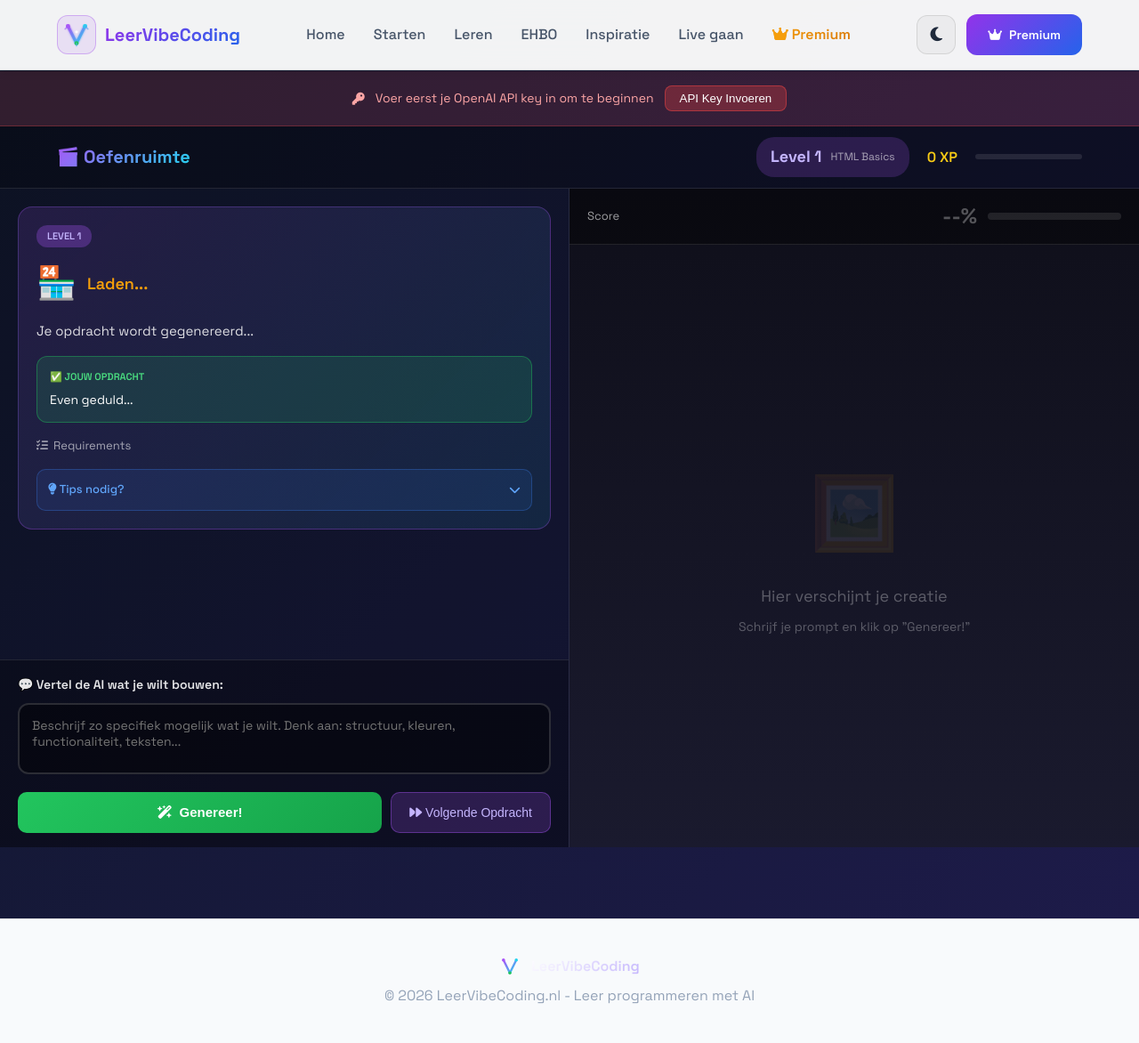
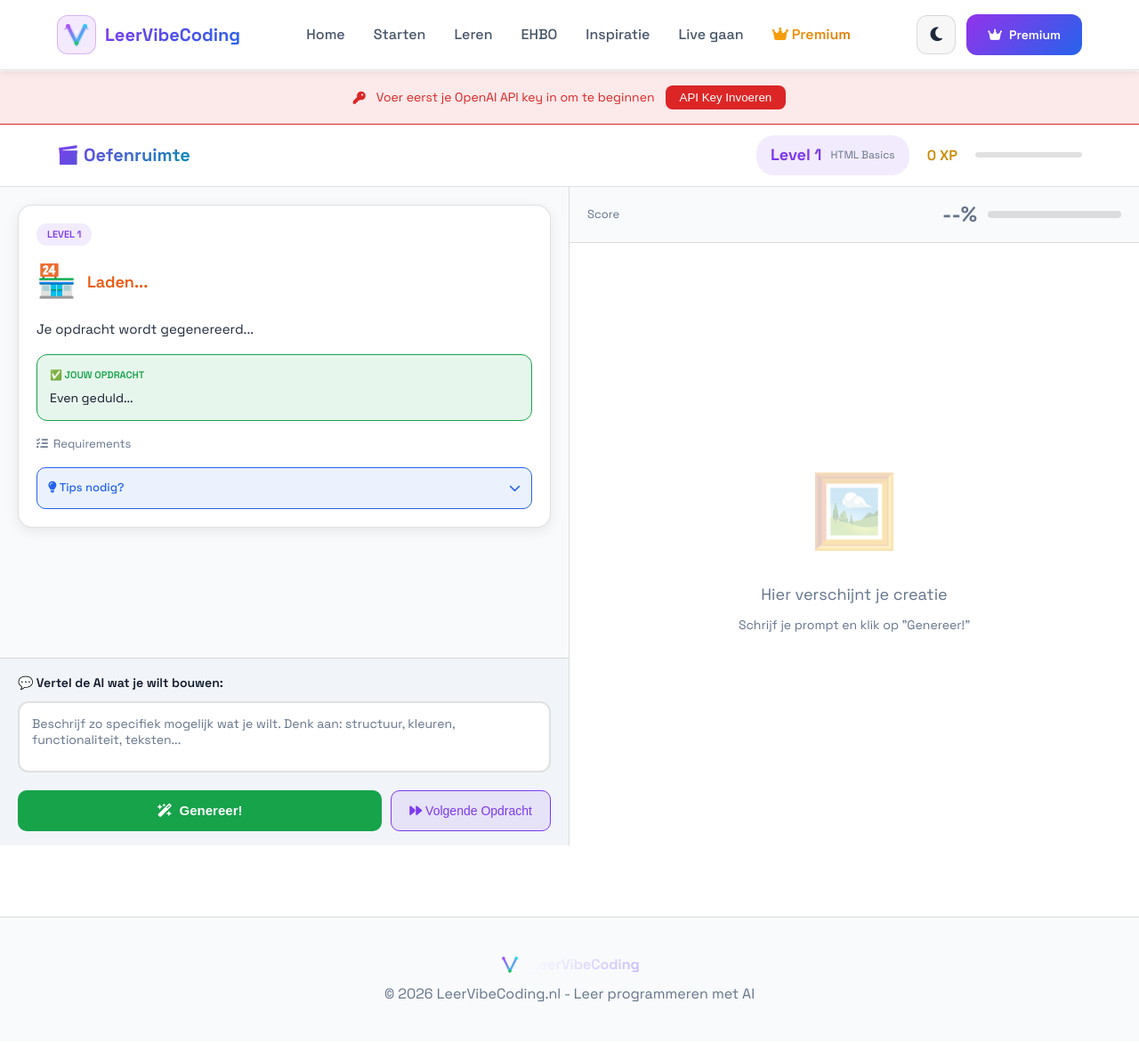
Before and after one commit to Aqua-Devs/leervibecoding, a Flask app: page /premium/oefenruimte in a window 1280 px wide. Shown: the whole page at 89% size. After the commit the page ends 1126 px from the top, so only its background shows below. Run offline with Flask 3, Linux system fonts and the light colour scheme.

Commit message:
Premium features + Light/Dark mode

```diff
--- a/templates/base.html
+++ b/templates/base.html
@@ -82,44 +82,58 @@
             --bg2: #f8fafc;
             --bg3: #f1f5f9;
             --glass: rgba(0,0,0,0.03);
-            --border: rgba(0,0,0,0.1);
+            --border: rgba(0,0,0,0.12);
             --text: #1e293b;
             --text1: #0f172a;
             --text2: #475569;
-            --text3: #94a3b8;
-            --purple: #9333ea;
+            --text3: #64748b;
+            --purple: #7c3aed;
+            --purple-light: rgba(124,58,237,0.1);
             --blue: #2563eb;
             --cyan: #0891b2;
             --green: #16a34a;
+            --green-light: rgba(22,163,74,0.1);
             --yellow: #ca8a04;
+            --yellow-light: rgba(202,138,4,0.1);
             --red: #dc2626;
+            --red-light: rgba(220,38,38,0.1);
             --orange: #ea580c;
+            --orange-light: rgba(234,88,12,0.1);
             --card-bg: #ffffff;
-            --nav-bg: rgba(255,255,255,0.95);
-            --shadow: rgba(0,0,0,0.1);
+            --nav-bg: rgba(255,255,255,0.98);
+            --shadow: rgba(0,0,0,0.08);
+            --icon-color: #475569;
+            --code-bg: #f1f5f9;
         }
 
         /* Dark Mode */
         [data-theme="dark"] {
-            --bg: #13131d;
+            --bg: #0f0f17;
             --bg2: #1a1a28;
             --bg3: #222233;
             --glass: rgba(255,255,255,0.06);
-            --border: rgba(255,255,255,0.12);
-            --text: #ffffff;
+            --border: rgba(255,255,255,0.1);
+            --text: #f1f5f9;
             --text1: #ffffff;
-            --text2: rgba(255,255,255,0.75);
-            --text3: rgba(255,255,255,0.5);
+            --text2: #cbd5e1;
+            --text3: #94a3b8;
             --purple: #a855f7;
+            --purple-light: rgba(168,85,247,0.15);
             --blue: #3b82f6;
             --cyan: #22d3ee;
             --green: #4ade80;
+            --green-light: rgba(74,222,128,0.15);
             --yellow: #facc15;
+            --yellow-light: rgba(250,204,21,0.15);
             --red: #f87171;
+            --red-light: rgba(248,113,113,0.15);
             --orange: #fb923c;
+            --orange-light: rgba(251,146,60,0.15);
             --card-bg: #1a1a28;
-            --nav-bg: rgba(10,10,15,0.95);
-            --shadow: rgba(0,0,0,0.3);
+            --nav-bg: rgba(15,15,23,0.98);
+            --shadow: rgba(0,0,0,0.4);
+            --icon-color: #94a3b8;
+            --code-bg: #13131d;
         }
 
         * { margin: 0; padding: 0; box-sizing: border-box; }
@@ -325,10 +339,10 @@
             font-weight: 600;
         }
 
-        .badge-beginner, .badge-makkelijk { background: rgba(74,222,128,0.2); color: var(--green); }
-        .badge-gemiddeld { background: rgba(250,204,21,0.2); color: var(--yellow); }
-        .badge-gevorderd, .badge-moeilijk { background: rgba(248,113,113,0.2); color: var(--red); }
-        .badge-expert { background: rgba(168,85,247,0.2); color: var(--purple); }
+        .badge-beginner, .badge-makkelijk { background: var(--green-light); color: var(--green); }
+        .badge-gemiddeld { background: var(--yellow-light); color: var(--yellow); }
+        .badge-gevorderd, .badge-moeilijk { background: var(--red-light); color: var(--red); }
+        .badge-expert { background: var(--purple-light); color: var(--purple); }
 
         /* Modal */
         .modal-overlay {
--- a/templates/studio.html
+++ b/templates/studio.html
@@ -13,22 +13,22 @@
 
 {% block extra_css %}
 <style>
-    body { background: linear-gradient(135deg, #0f172a 0%, #1e1b4b 100%); overflow-x: hidden; }
+    body { background: var(--bg); overflow-x: hidden; }
 
     /* Header */
     .studio-header {
         padding: 12px 0;
-        background: rgba(0,0,0,0.4);
-        border-bottom: 1px solid rgba(255,255,255,0.1);
+        background: var(--nav-bg);
+        border-bottom: 1px solid var(--border);
         position: sticky; top: 0; z-index: 100;
     }
     .studio-header-inner {
         display: flex; justify-content: space-between; align-items: center;
         flex-wrap: wrap; gap: 12px;
     }
-    .studio-title { font-size: 20px; display: flex; align-items: center; gap: 10px; }
+    .studio-title { font-size: 20px; display: flex; align-items: center; gap: 10px; color: var(--text1); }
     .studio-title span {
-        background: linear-gradient(135deg, #a855f7, #22d3ee);
+        background: linear-gradient(135deg, var(--purple), var(--cyan));
         -webkit-background-clip: text; -webkit-text-fill-color: transparent;
         font-weight: 700;
     }
@@ -37,13 +37,13 @@
     .stats-bar { display: flex; align-items: center; gap: 20px; }
     .level-display {
         display: flex; align-items: center; gap: 10px;
-        background: rgba(168,85,247,0.2); padding: 8px 16px; border-radius: 20px;
+        background: var(--purple-light); padding: 8px 16px; border-radius: 20px;
     }
-    .level-num { font-size: 18px; font-weight: 700; color: #c4b5fd; }
-    .level-name { font-size: 12px; color: rgba(255,255,255,0.6); }
-    .xp-display { font-size: 16px; color: #facc15; font-weight: 600; }
-    .xp-bar { width: 120px; height: 6px; background: rgba(255,255,255,0.1); border-radius: 10px; overflow: hidden; }
-    .xp-fill { height: 100%; background: linear-gradient(90deg, #facc15, #f59e0b); border-radius: 10px; transition: width 0.5s; }
+    .level-num { font-size: 18px; font-weight: 700; color: var(--purple); }
+    .level-name { font-size: 12px; color: var(--text3); }
+    .xp-display { font-size: 16px; color: var(--yellow); font-weight: 600; }
+    .xp-bar { width: 120px; height: 6px; background: var(--border); border-radius: 10px; overflow: hidden; }
+    .xp-fill { height: 100%; background: linear-gradient(90deg, var(--yellow), var(--orange)); border-radius: 10px; transition: width 0.5s; }
 
     /* Main Studio Layout */
     .studio-main {
@@ -55,8 +55,8 @@
     /* Left Panel - Assignment & Input */
     .left-panel {
         display: flex; flex-direction: column;
-        background: rgba(0,0,0,0.2);
-        border-right: 1px solid rgba(255,255,255,0.1);
+        background: var(--bg2);
+        border-right: 1px solid var(--border);
         overflow: hidden;
     }
 
@@ -64,125 +64,127 @@
     .assignment-section { padding: 20px; flex: 1; overflow-y: auto; position: relative; }
 
     .assignment-card {
-        background: linear-gradient(135deg, rgba(168,85,247,0.15), rgba(34,211,238,0.1));
-        border: 1px solid rgba(168,85,247,0.3);
+        background: var(--card-bg);
+        border: 1px solid var(--border);
         border-radius: 16px; padding: 20px; margin-bottom: 16px;
+        box-shadow: 0 4px 15px var(--shadow);
     }
     .assignment-header { display: flex; justify-content: space-between; align-items: flex-start; margin-bottom: 12px; }
     .assignment-level {
-        background: rgba(168,85,247,0.3); padding: 4px 12px; border-radius: 12px;
-        font-size: 11px; font-weight: 600; color: #c4b5fd; text-transform: uppercase;
+        background: var(--purple-light); padding: 4px 12px; border-radius: 12px;
+        font-size: 11px; font-weight: 600; color: var(--purple); text-transform: uppercase;
     }
-    .assignment-level.ai { background: rgba(34,197,94,0.3); color: #4ade80; }
+    .assignment-level.ai { background: var(--green-light); color: var(--green); }
 
     .client-info { display: flex; align-items: center; gap: 12px; margin-bottom: 12px; }
     .client-avatar { font-size: 36px; }
-    .client-name { font-size: 18px; font-weight: 600; color: #f59e0b; }
+    .client-name { font-size: 18px; font-weight: 600; color: var(--orange); }
 
-    .scenario-text { color: rgba(255,255,255,0.85); font-size: 15px; line-height: 1.6; margin-bottom: 16px; }
+    .scenario-text { color: var(--text); font-size: 15px; line-height: 1.6; margin-bottom: 16px; }
 
     .task-box {
-        background: rgba(34,197,94,0.15); border: 1px solid rgba(34,197,94,0.4);
+        background: var(--green-light); border: 1px solid var(--green);
         border-radius: 12px; padding: 14px; margin-bottom: 16px;
     }
-    .task-label { font-size: 11px; color: #4ade80; font-weight: 600; text-transform: uppercase; margin-bottom: 6px; }
-    .task-text { color: white; font-size: 14px; line-height: 1.5; }
+    .task-label { font-size: 11px; color: var(--green); font-weight: 600; text-transform: uppercase; margin-bottom: 6px; }
+    .task-text { color: var(--text1); font-size: 14px; line-height: 1.5; }
 
     /* Requirements checklist */
     .requirements-box { margin-bottom: 16px; }
-    .requirements-title { font-size: 13px; color: rgba(255,255,255,0.6); margin-bottom: 10px; display: flex; align-items: center; gap: 6px; }
+    .requirements-title { font-size: 13px; color: var(--text3); margin-bottom: 10px; display: flex; align-items: center; gap: 6px; }
     .requirement-item {
         display: flex; align-items: center; gap: 8px;
         padding: 8px 12px; margin-bottom: 6px;
-        background: rgba(255,255,255,0.05); border-radius: 8px;
-        font-size: 13px; color: rgba(255,255,255,0.7);
+        background: var(--glass); border-radius: 8px;
+        font-size: 13px; color: var(--text2);
     }
-    .requirement-item.met { background: rgba(34,197,94,0.15); color: #4ade80; }
-    .requirement-item.met::before { content: "✓"; color: #4ade80; font-weight: bold; }
-    .requirement-item.unmet::before { content: "○"; color: rgba(255,255,255,0.4); }
+    .requirement-item.met { background: var(--green-light); color: var(--green); }
+    .requirement-item.met::before { content: "✓"; color: var(--green); font-weight: bold; }
+    .requirement-item.unmet::before { content: "○"; color: var(--text3); }
 
     /* Hints */
     .hints-toggle {
-        background: rgba(59,130,246,0.1); border: 1px solid rgba(59,130,246,0.3);
+        background: rgba(59,130,246,0.1); border: 1px solid var(--blue);
         border-radius: 10px; padding: 12px; cursor: pointer;
         display: flex; justify-content: space-between; align-items: center;
-        color: #60a5fa; font-size: 13px; font-weight: 500;
+        color: var(--blue); font-size: 13px; font-weight: 500;
     }
     .hints-toggle:hover { background: rgba(59,130,246,0.15); }
     .hints-content { display: none; padding: 12px; background: rgba(59,130,246,0.05); border-radius: 0 0 10px 10px; margin-top: -1px; }
     .hints-content.show { display: block; }
-    .hint-item { color: rgba(255,255,255,0.7); font-size: 13px; margin-bottom: 6px; padding-left: 20px; position: relative; }
+    .hint-item { color: var(--text2); font-size: 13px; margin-bottom: 6px; padding-left: 20px; position: relative; }
     .hint-item::before { content: "💡"; position: absolute; left: 0; }
 
     /* Input Section */
     .input-section {
         padding: 16px 20px;
-        background: rgba(0,0,0,0.3);
-        border-top: 1px solid rgba(255,255,255,0.1);
+        background: var(--bg3);
+        border-top: 1px solid var(--border);
         flex-shrink: 0;
     }
-    .input-label { font-size: 14px; font-weight: 600; margin-bottom: 10px; color: rgba(255,255,255,0.9); }
+    .input-label { font-size: 14px; font-weight: 600; margin-bottom: 10px; color: var(--text1); }
     .prompt-input {
         width: 100%; min-height: 80px; padding: 14px;
-        background: rgba(0,0,0,0.4); border: 2px solid rgba(255,255,255,0.15);
-        border-radius: 12px; color: white; font-family: inherit; font-size: 14px;
+        background: var(--card-bg); border: 2px solid var(--border);
+        border-radius: 12px; color: var(--text); font-family: inherit; font-size: 14px;
         resize: none; transition: all 0.3s;
     }
-    .prompt-input:focus { outline: none; border-color: #a855f7; box-shadow: 0 0 20px rgba(168,85,247,0.2); }
+    .prompt-input:focus { outline: none; border-color: var(--purple); box-shadow: 0 0 20px rgba(147,51,234,0.2); }
+    .prompt-input::placeholder { color: var(--text3); }
 
     .btn-row { display: flex; gap: 10px; margin-top: 12px; }
     .btn-submit {
         flex: 1; padding: 14px;
-        background: linear-gradient(135deg, #22c55e, #16a34a);
+        background: linear-gradient(135deg, var(--green), #16a34a);
         border: none; border-radius: 10px; color: white;
         font-size: 15px; font-weight: 600; cursor: pointer;
         display: flex; align-items: center; justify-content: center; gap: 8px;
         transition: all 0.3s;
     }
-    .btn-submit:hover { transform: translateY(-2px); box-shadow: 0 8px 25px rgba(34,197,94,0.4); }
+    .btn-submit:hover { transform: translateY(-2px); box-shadow: 0 8px 25px rgba(22,163,74,0.4); }
     .btn-submit:disabled { opacity: 0.5; cursor: not-allowed; transform: none; }
 
     .btn-retry {
         flex: 1; padding: 14px;
-        background: linear-gradient(135deg, #f59e0b, #d97706);
+        background: linear-gradient(135deg, var(--orange), #d97706);
         border: none; border-radius: 10px; color: white;
         font-size: 15px; font-weight: 600; cursor: pointer;
         display: none; align-items: center; justify-content: center; gap: 8px;
         transition: all 0.3s;
     }
-    .btn-retry:hover { transform: translateY(-2px); box-shadow: 0 8px 25px rgba(245,158,11,0.4); }
+    .btn-retry:hover { transform: translateY(-2px); box-shadow: 0 8px 25px rgba(234,88,12,0.4); }
     .btn-retry.show { display: flex; }
 
     .btn-new {
         padding: 14px 20px;
-        background: rgba(168,85,247,0.2); border: 1px solid rgba(168,85,247,0.4);
-        border-radius: 10px; color: #c4b5fd;
+        background: var(--purple-light); border: 1px solid var(--purple);
+        border-radius: 10px; color: var(--purple);
         font-size: 14px; cursor: pointer;
     }
-    .btn-new:hover { background: rgba(168,85,247,0.3); }
+    .btn-new:hover { background: var(--purple); color: white; }
 
     /* Right Panel - Preview */
     .right-panel {
         display: flex; flex-direction: column;
-        background: linear-gradient(180deg, #0f0f1a 0%, #1a1a2e 100%);
+        background: var(--bg);
     }
 
     /* Score Bar */
     .score-bar {
         padding: 12px 20px;
-        background: rgba(0,0,0,0.4);
-        border-bottom: 1px solid rgba(255,255,255,0.1);
+        background: var(--bg2);
+        border-bottom: 1px solid var(--border);
         display: flex; justify-content: space-between; align-items: center;
     }
-    .score-label { font-size: 13px; color: rgba(255,255,255,0.6); }
+    .score-label { font-size: 13px; color: var(--text3); }
     .score-display { display: flex; align-items: center; gap: 12px; }
-    .score-percent { font-size: 24px; font-weight: 700; color: rgba(255,255,255,0.3); }
-    .score-percent.low { color: #ef4444; }
-    .score-percent.mid { color: #f59e0b; }
-    .score-percent.high { color: #22c55e; }
-    .score-percent.perfect { color: #22d3ee; text-shadow: 0 0 20px rgba(34,211,238,0.5); }
-    .score-bar-visual { width: 150px; height: 8px; background: rgba(255,255,255,0.1); border-radius: 10px; overflow: hidden; }
-    .score-bar-fill { height: 100%; border-radius: 10px; transition: all 0.5s; background: rgba(255,255,255,0.2); }
+    .score-percent { font-size: 24px; font-weight: 700; color: var(--text3); }
+    .score-percent.low { color: var(--red); }
+    .score-percent.mid { color: var(--orange); }
+    .score-percent.high { color: var(--green); }
+    .score-percent.perfect { color: var(--cyan); text-shadow: 0 0 20px rgba(8,145,178,0.5); }
+    .score-bar-visual { width: 150px; height: 8px; background: var(--border); border-radius: 10px; overflow: hidden; }
+    .score-bar-fill { height: 100%; border-radius: 10px; transition: all 0.5s; background: var(--text3); }
 
     /* Preview Area */
     .preview-area { flex: 1; position: relative; padding: 16px; overflow: hidden; }
@@ -191,7 +193,7 @@
         height: 100%;
         display: flex; flex-direction: column;
         align-items: center; justify-content: center;
-        text-align: center; color: rgba(255,255,255,0.3);
+        text-align: center; color: var(--text3);
     }
     .preview-placeholder-icon { font-size: 80px; margin-bottom: 16px; opacity: 0.3; }
     .preview-placeholder-text { font-size: 18px; margin-bottom: 8px; }
@@ -201,7 +203,7 @@
         display: none;
         width: 100%; height: 100%;
         background: white; border-radius: 12px;
-        overflow: hidden; box-shadow: 0 20px 60px rgba(0,0,0,0.5);
+        overflow: hidden; box-shadow: 0 20px 60px var(--shadow);
     }
     .preview-frame.show { display: block; }
     .preview-frame iframe { width: 100%; height: 100%; border: none; }
@@ -209,8 +211,8 @@
     /* Feedback Section */
     .feedback-section {
         padding: 16px 20px;
-        background: rgba(0,0,0,0.3);
-        border-top: 1px solid rgba(255,255,255,0.1);
+        background: var(--bg2);
+        border-top: 1px solid var(--border);
         display: none; max-height: 200px; overflow-y: auto;
     }
     .feedback-section.show { display: block; }
@@ -219,39 +221,40 @@
         padding: 12px; border-radius: 10px; margin-bottom: 12px;
         font-size: 14px; font-weight: 500;
     }
-    .feedback-message.success { background: rgba(34,197,94,0.2); border: 1px solid rgba(34,197,94,0.4); color: #4ade80; }
-    .feedback-message.partial { background: rgba(245,158,11,0.2); border: 1px solid rgba(245,158,11,0.4); color: #fbbf24; }
-    .feedback-message.fail { background: rgba(239,68,68,0.2); border: 1px solid rgba(239,68,68,0.4); color: #f87171; }
+    .feedback-message.success { background: var(--green-light); border: 1px solid var(--green); color: var(--green); }
+    .feedback-message.partial { background: var(--yellow-light); border: 1px solid var(--yellow); color: var(--yellow); }
+    .feedback-message.fail { background: var(--red-light); border: 1px solid var(--red); color: var(--red); }
 
-    .suggestions-box { background: rgba(255,255,255,0.05); border-radius: 10px; padding: 12px; }
-    .suggestions-title { font-size: 12px; color: rgba(255,255,255,0.5); margin-bottom: 8px; }
+    .suggestions-box { background: var(--glass); border-radius: 10px; padding: 12px; border: 1px solid var(--border); }
+    .suggestions-title { font-size: 12px; color: var(--text3); margin-bottom: 8px; }
     .suggestion-item {
         display: flex; align-items: flex-start; gap: 8px;
         padding: 8px; margin-bottom: 6px;
-        background: rgba(168,85,247,0.1); border-radius: 8px;
-        font-size: 13px; color: rgba(255,255,255,0.8);
+        background: var(--purple-light); border-radius: 8px;
+        font-size: 13px; color: var(--text);
         cursor: pointer; transition: all 0.2s;
     }
-    .suggestion-item:hover { background: rgba(168,85,247,0.2); }
-    .suggestion-item i { color: #a855f7; margin-top: 2px; }
+    .suggestion-item:hover { background: var(--purple); color: white; }
+    .suggestion-item i { color: var(--purple); margin-top: 2px; }
+    .suggestion-item:hover i { color: white; }
 
     /* Loading States */
     .loading-overlay {
         position: absolute; inset: 0;
-        background: rgba(0,0,0,0.8);
+        background: rgba(0,0,0,0.7);
         display: none; align-items: center; justify-content: center;
         flex-direction: column; gap: 16px; z-index: 10;
     }
     .loading-overlay.show { display: flex; }
     .spinner {
         width: 50px; height: 50px;
-        border: 4px solid rgba(168,85,247,0.2);
-        border-top-color: #a855f7;
+        border: 4px solid var(--border);
+        border-top-color: var(--purple);
         border-radius: 50%;
         animation: spin 1s linear infinite;
     }
     @keyframes spin { to { transform: rotate(360deg); } }
-    .loading-text { color: rgba(255,255,255,0.7); font-size: 14px; }
+    .loading-text { color: white; font-size: 14px; }
 
     /* Level Up Modal */
     .modal-overlay {
@@ -262,19 +265,20 @@
     }
     .modal-overlay.show { display: flex; }
     .modal-box {
-        background: linear-gradient(135deg, #1e1b4b, #0f172a);
-        border: 2px solid rgba(168,85,247,0.5);
+        background: var(--card-bg);
+        border: 2px solid var(--purple);
         border-radius: 24px; padding: 40px;
         text-align: center; max-width: 400px;
         animation: popIn 0.3s ease;
+        box-shadow: 0 20px 60px var(--shadow);
     }
     @keyframes popIn { from { transform: scale(0.8); opacity: 0; } to { transform: scale(1); opacity: 1; } }
     .modal-emoji { font-size: 64px; margin-bottom: 16px; }
-    .modal-title { font-size: 28px; font-weight: 700; margin-bottom: 8px; color: #c4b5fd; }
-    .modal-text { font-size: 16px; color: rgba(255,255,255,0.7); margin-bottom: 24px; }
+    .modal-title { font-size: 28px; font-weight: 700; margin-bottom: 8px; color: var(--purple); }
+    .modal-text { font-size: 16px; color: var(--text2); margin-bottom: 24px; }
     .modal-btn {
         padding: 14px 32px;
-        background: linear-gradient(135deg, #a855f7, #8b5cf6);
+        background: linear-gradient(135deg, var(--purple), var(--blue));
         border: none; border-radius: 12px; color: white;
         font-size: 16px; font-weight: 600; cursor: pointer;
     }
@@ -282,14 +286,14 @@
     /* API Key Notice */
     .api-notice {
         padding: 16px 20px;
-        background: rgba(239,68,68,0.15);
-        border-bottom: 1px solid rgba(239,68,68,0.3);
+        background: var(--red-light);
+        border-bottom: 1px solid var(--red);
         display: none; align-items: center; justify-content: center; gap: 12px;
-        color: #fca5a5; font-size: 14px;
+        color: var(--red); font-size: 14px;
     }
     .api-notice.show { display: flex; }
     .api-notice button {
-        background: rgba(239,68,68,0.3); border: 1px solid rgba(239,68,68,0.5);
+        background: var(--red); border: none;
         padding: 6px 16px; border-radius: 8px; color: white; cursor: pointer;
     }
 
```
Also changed, not shown: templates/ehbo.html (+50 -40 lines), templates/index.html (+63 -51 lines), templates/inspiratie.html (+36 -30 lines), templates/live-gaan.html (+48 -36 lines), templates/tools.html (+45 -34 lines), templates/workflow.html (+49 -37 lines).
